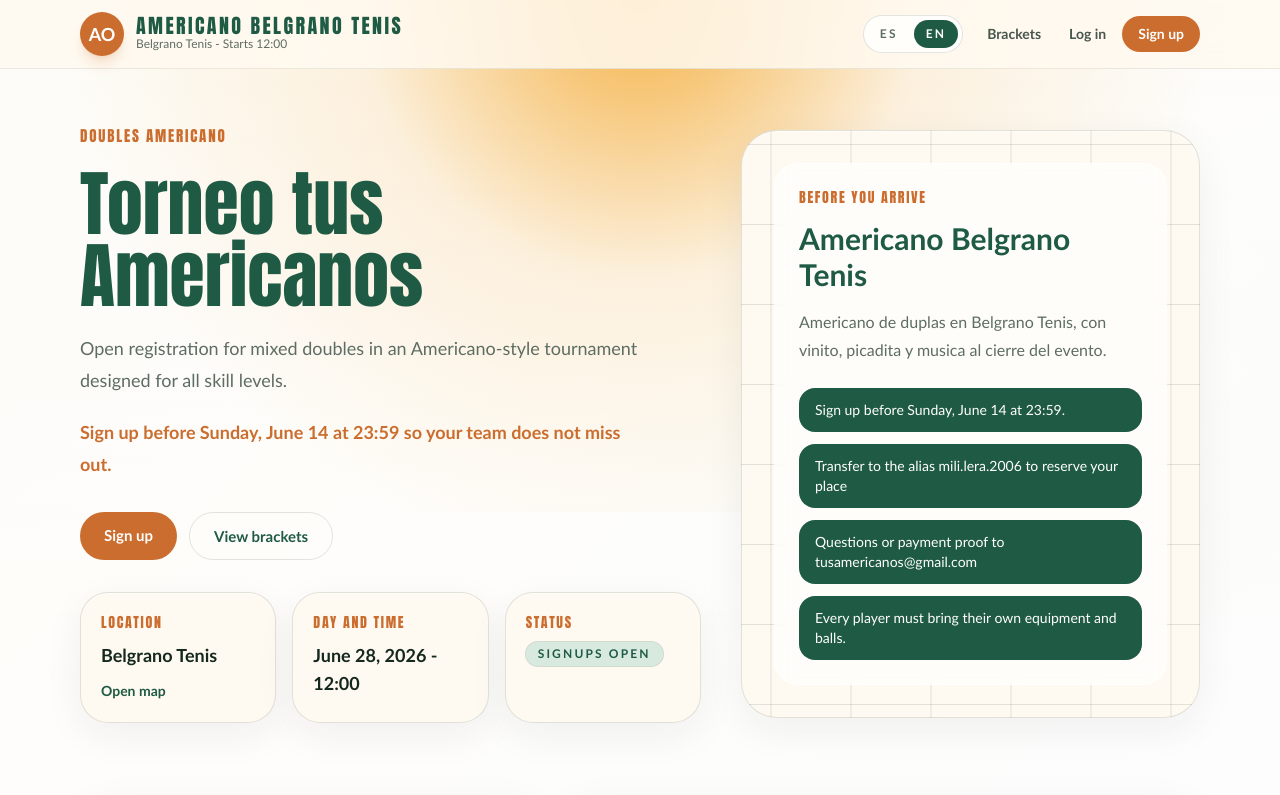
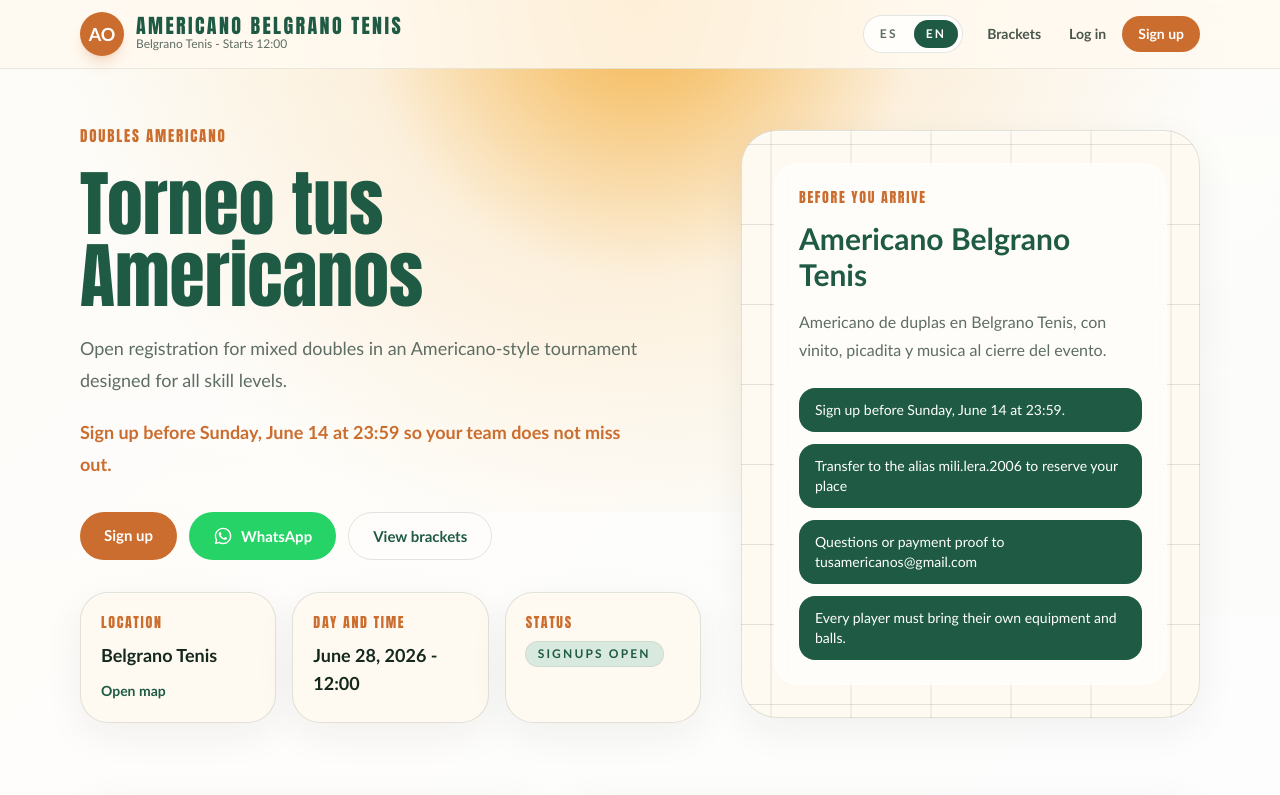
Before and after one commit to lolo-pb/Americano-web, a Next.js app: page /en in a window 1280 px wide. Shown: the top 795 px of the page. Built offline with nearby package versions, Linux system fonts and the light colour scheme; no server answers; the database is empty; grey boxes are pictures that could not be loaded.

Commit message:
whatsapp button

```diff
--- a/src/app/[locale]/page.tsx
+++ b/src/app/[locale]/page.tsx
@@ -2,6 +2,7 @@ import Link from "next/link";
 import { BracketProgressBoard } from "@/components/bracket-progress-board";
 import { SectionHeading } from "@/components/section-heading";
 import { StatusBadge } from "@/components/status-badge";
+import { WhatsAppButton } from "@/components/whatsapp-button";
 import { getPublicBracketView, getTournament, getViewerContext } from "@/lib/data";
 import { env } from "@/lib/env";
 import { getDictionary, interpolate, localizeHref, type Locale } from "@/lib/i18n";
@@ -37,6 +38,7 @@ export default async function HomePage({
   const instagramUrl = "https://www.instagram.com/tus_americanos/?utm_source=ig_web_button_share_sheet";
   const mapUrl = "https://maps.app.goo.gl/CqRLfQAob9PsTzuD9?g_st=iw";
   const contactEmails = ["tusamericanos@gmail.com"];
+  const whatsappNumber = "+54 9 11 2650-7505";
 
   return (
     <div className="pb-16">
@@ -60,6 +62,11 @@ export default async function HomePage({
             >
               {viewer.team ? dictionary.common.actions.openProfile : dictionary.common.actions.signUp}
             </Link>
+            <WhatsAppButton
+              phoneNumber={whatsappNumber}
+              label={dictionary.common.actions.whatsapp}
+              className="inline-flex items-center justify-center gap-2 rounded-full bg-[#25D366] px-6 py-3 text-center font-semibold text-white hover:bg-[#1fb759]"
+            />
             <Link
               href={localizeHref(locale, "/brackets")}
               className="rounded-full border border-line px-6 py-3 text-center font-semibold text-forest hover:border-forest hover:bg-forest hover:text-white"
--- a/src/app/[locale]/sign-up/page.tsx
+++ b/src/app/[locale]/sign-up/page.tsx
@@ -1,6 +1,7 @@
 import { redirect } from "next/navigation";
 import { SignUpForm } from "@/components/auth/sign-up-form";
 import { SectionHeading } from "@/components/section-heading";
+import { WhatsAppButton } from "@/components/whatsapp-button";
 import { getViewerContext } from "@/lib/data";
 import { env, hasSupabaseEnv } from "@/lib/env";
 import { getDictionary, interpolate, localizeHref, type Locale } from "@/lib/i18n";
@@ -12,6 +13,7 @@ export default async function SignUpPage({
 }) {
   const { locale } = (await params) as { locale: Locale };
   const [viewer, dictionary] = await Promise.all([getViewerContext(), getDictionary(locale)]);
+  const whatsappNumber = "+54 9 11 2650-7505";
 
   if (viewer.team) {
     redirect(localizeHref(locale, "/me"));
@@ -38,6 +40,11 @@ export default async function SignUpPage({
             ))}
           </ol>
         </div>
+        <WhatsAppButton
+          phoneNumber={whatsappNumber}
+          label={dictionary.signUp.whatsappHelpAction}
+          className="inline-flex w-full items-center justify-center gap-2 rounded-full bg-[#25D366] px-6 py-3 text-center font-semibold text-white hover:bg-[#1fb759] sm:w-auto"
+        />
         <div className="card rounded-[1.6rem] p-4 sm:rounded-[2rem] sm:p-6">
           <p className="eyebrow text-sm text-accent">{dictionary.signUp.priceTitle}</p>
           <p className="mt-3 text-3xl font-extrabold text-forest sm:text-4xl">
--- /dev/null
+++ b/src/components/whatsapp-button.tsx
@@ -0,0 +1,42 @@
+type WhatsAppButtonProps = {
+  phoneNumber: string;
+  label: string;
+  className?: string;
+  prefillText?: string;
+};
+
+function normalizeWhatsAppPhone(phoneNumber: string) {
+  return phoneNumber.replace(/\D/g, "");
+}
+
+export function buildWhatsAppUrl(phoneNumber: string, prefillText?: string) {
+  const normalizedPhone = normalizeWhatsAppPhone(phoneNumber);
+  const baseUrl = `https://wa.me/${normalizedPhone}`;
+
+  if (!prefillText) {
+    return baseUrl;
+  }
+
+  return `${baseUrl}?text=${encodeURIComponent(prefillText)}`;
+}
+
+export function WhatsAppButton({
+  phoneNumber,
+  label,
+  className,
+  prefillText,
+}: WhatsAppButtonProps) {
+  return (
+    <a
+      href={buildWhatsAppUrl(phoneNumber, prefillText)}
+      target="_blank"
+      rel="noreferrer"
+      className={className}
+    >
+      <svg aria-hidden="true" viewBox="0 0 24 24" className="h-5 w-5 fill-current">
+        <path d="M19.11 4.93A9.9 9.9 0 0 0 12.04 2C6.56 2 2.1 6.44 2.1 11.93c0 1.75.46 3.46 1.33 4.97L2 22l5.24-1.37a9.93 9.93 0 0 0 4.79 1.22h.01c5.48 0 9.94-4.44 9.94-9.93a9.87 9.87 0 0 0-2.87-6.99Zm-7.07 15.24h-.01a8.23 8.23 0 0 1-4.19-1.15l-.3-.18-3.11.81.83-3.03-.2-.31a8.2 8.2 0 0 1-1.27-4.38c0-4.54 3.7-8.23 8.25-8.23 2.2 0 4.27.85 5.82 2.4a8.16 8.16 0 0 1 2.41 5.83c0 4.54-3.7 8.24-8.23 8.24Zm4.51-6.17c-.25-.12-1.47-.72-1.7-.8-.23-.08-.4-.12-.57.12-.17.25-.65.8-.8.97-.15.17-.3.19-.55.06-.25-.12-1.07-.39-2.03-1.24a7.66 7.66 0 0 1-1.4-1.74c-.15-.25-.02-.38.11-.51.11-.11.25-.29.37-.43.12-.15.17-.25.25-.42.08-.17.04-.31-.02-.43-.06-.12-.57-1.37-.78-1.88-.2-.49-.41-.42-.57-.43h-.49c-.17 0-.43.06-.66.31-.23.25-.86.84-.86 2.05 0 1.21.88 2.39 1 2.55.12.17 1.73 2.64 4.18 3.7.58.25 1.04.4 1.4.52.59.19 1.13.16 1.56.1.48-.07 1.47-.6 1.67-1.18.21-.58.21-1.08.15-1.18-.06-.1-.23-.17-.48-.29Z" />
+      </svg>
+      <span>{label}</span>
+    </a>
+  );
+}
--- a/src/messages/en.json
+++ b/src/messages/en.json
@@ -18,6 +18,7 @@
       "save": "Save",
       "viewBrackets": "View brackets",
       "viewMap": "Open map",
+      "whatsapp": "WhatsApp",
       "instagram": "Instagram",
       "openProfile": "Open my team",
       "viewPublicTeam": "View public team page",
@@ -128,6 +129,7 @@
     "successDescription": "Now you just have to wait for an organizer to approve your submission. Remember to send payment information",
     "successProfileAction": "See my profile",
     "successBracketsAction": "See brackets",
+    "whatsappHelpAction": "Message us on WhatsApp",
     "important": "Important",
     "submitIdle": "Create account",
     "submitBusy": "Creating account...",
--- a/src/messages/es.json
+++ b/src/messages/es.json
@@ -18,6 +18,7 @@
       "save": "Guardar",
       "viewBrackets": "Ver cuadros",
       "viewMap": "Ver mapa",
+      "whatsapp": "WhatsApp",
       "instagram": "Instagram",
       "openProfile": "Abrir mi dupla",
       "viewPublicTeam": "Ver pagina publica",
@@ -128,6 +129,7 @@
     "successDescription": "Ahora solo queda esperar a que un organizador apruebe tu inscripcion. Recorda enviar la informacion del pago",
     "successProfileAction": "Ver mi perfil",
     "successBracketsAction": "Ver cuadros",
+    "whatsappHelpAction": "Escribinos por WhatsApp",
     "important": "Importante",
     "submitIdle": "Crear cuenta",
     "submitBusy": "Creando cuenta...",
```
